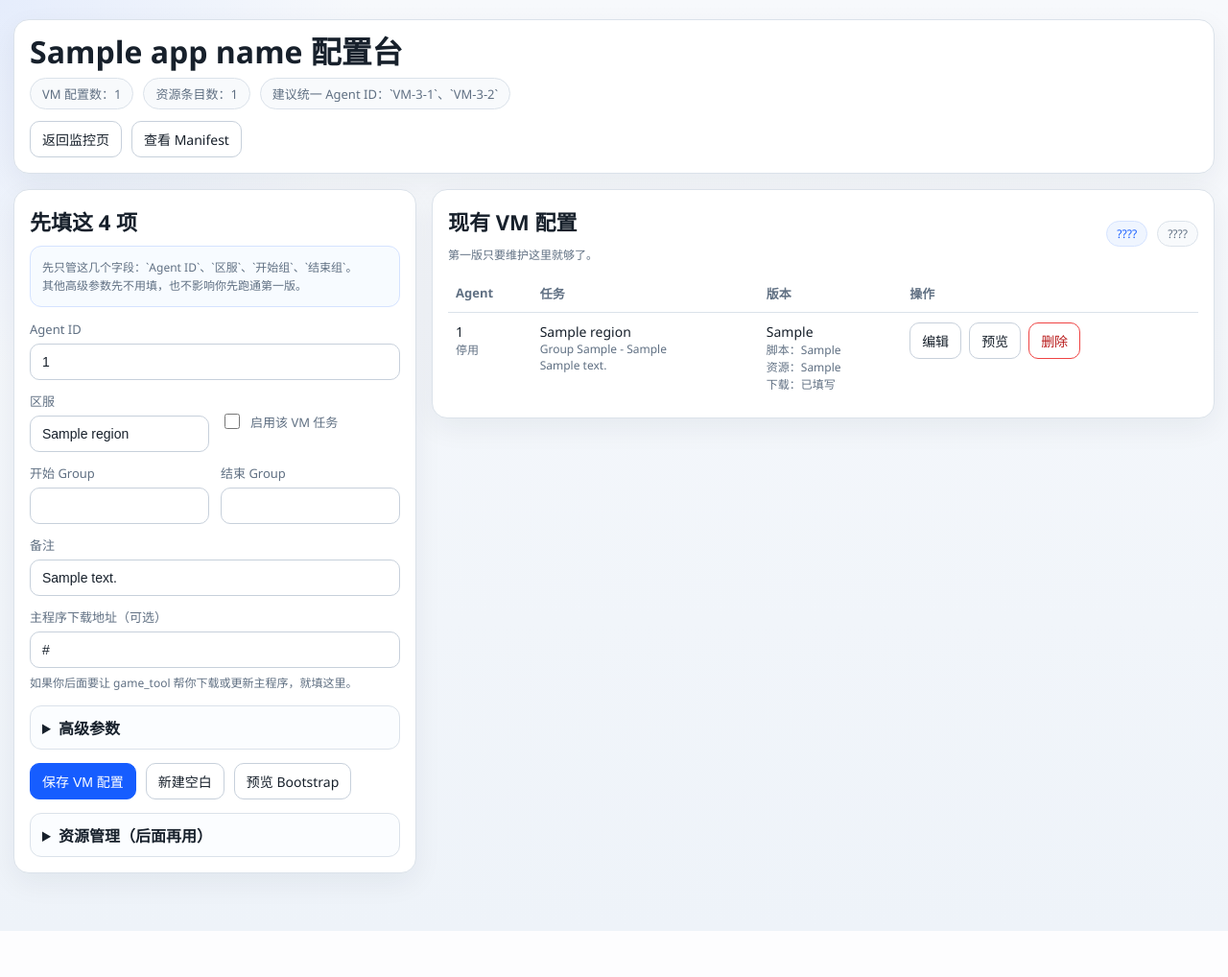
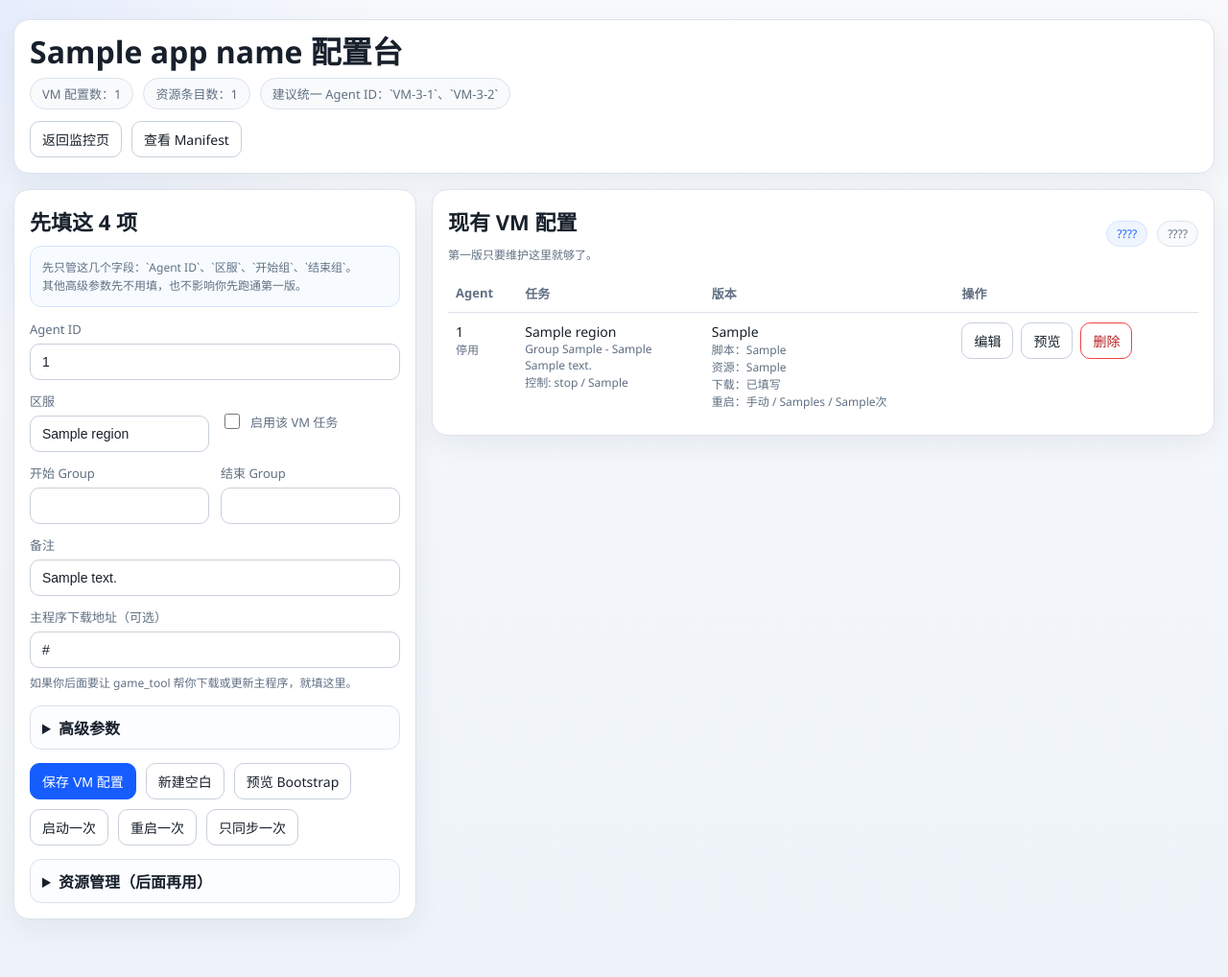
Before and after one commit to ManLei1983/local_report, a FastAPI app: template templates/config_console.html in a window 1280 px wide. Shown: the whole page at 96% size. Before the commit the page ends 970 px from the top, so only its background shows below. Run offline with FastAPI, Linux system fonts and the light colour scheme; the template is opened without the code that fills it: most values are stand-ins (such as "Sample title", 1, 10 or a date in 2020); some libraries are stand-ins or nearby versions.

Commit message:
优化中

```diff
--- a/templates/config_console.html
+++ b/templates/config_console.html
@@ -158,6 +158,7 @@
 
         input[type="text"],
         input[type="number"],
+        select,
         textarea {
             width: 100%;
             border: 1px solid var(--line-strong);
@@ -316,6 +317,8 @@
 
             <form method="post" action="/console/agents/save{{ auth_query_suffix }}">
                 <input type="hidden" name="original_agent_id" value="{{ selected_agent.agent_id }}" />
+                <input type="hidden" name="desired_action" value="{{ selected_agent.desired_action }}" />
+                <input type="hidden" name="action_seq" value="{{ selected_agent.action_seq }}" />
                 <div class="field-grid">
                     <div class="field">
                         <label>Agent ID</label>
@@ -367,6 +370,43 @@
                             <div class="field">
                                 <label>优先级</label>
                                 <input type="number" name="priority" value="{{ selected_agent.priority }}" />
+                            </div>
+                        </div>
+
+                        <div class="field-row">
+                            <div class="field">
+                                <label>期望运行状态</label>
+                                <select name="desired_run_state">
+                                    <option value="run" {% if selected_agent.desired_run_state == "run" %}selected{% endif %}>run</option>
+                                    <option value="stop" {% if selected_agent.desired_run_state == "stop" %}selected{% endif %}>stop</option>
+                                </select>
+                            </div>
+                            <div class="field">
+                                <label>每日启动时间</label>
+                                <input type="text" name="schedule_daily_start" value="{{ selected_agent.schedule_daily_start }}" placeholder="00:00" />
+                                <div class="hint">留空表示不做每日定时启动。</div>
+                            </div>
+                        </div>
+
+                        <div class="field-row">
+                            <div class="field checkbox">
+                                <input type="checkbox" name="auto_restart_on_stale" {% if selected_agent.auto_restart_on_stale %}checked{% endif %} />
+                                <label>上报 stale 时允许自动重启</label>
+                            </div>
+                            <div class="field">
+                                <label>启动宽限秒数</label>
+                                <input type="number" name="startup_grace_seconds" value="{{ selected_agent.startup_grace_seconds }}" />
+                            </div>
+                        </div>
+
+                        <div class="field-row">
+                            <div class="field">
+                                <label>重启冷却秒数</label>
+                                <input type="number" name="restart_cooldown_seconds" value="{{ selected_agent.restart_cooldown_seconds }}" />
+                            </div>
+                            <div class="field">
+                                <label>每日最多重启次数</label>
+                                <input type="number" name="max_restart_per_day" value="{{ selected_agent.max_restart_per_day }}" />
                             </div>
                         </div>
 
@@ -430,6 +470,26 @@
                     {% endif %}
                 </div>
             </form>
+
+            {% if selected_agent.agent_id %}
+            <div class="actions" style="margin-top: 10px;">
+                <form class="inline-form" method="post" action="/console/agents/action{{ auth_query_suffix }}">
+                    <input type="hidden" name="agent_id" value="{{ selected_agent.agent_id }}" />
+                    <input type="hidden" name="action" value="start_once" />
+                    <button class="btn" type="submit">启动一次</button>
+                </form>
+                <form class="inline-form" method="post" action="/console/agents/action{{ auth_query_suffix }}">
+                    <input type="hidden" name="agent_id" value="{{ selected_agent.agent_id }}" />
+                    <input type="hidden" name="action" value="restart_once" />
+                    <button class="btn" type="submit">重启一次</button>
+                </form>
+                <form class="inline-form" method="post" action="/console/agents/action{{ auth_query_suffix }}">
+                    <input type="hidden" name="agent_id" value="{{ selected_agent.agent_id }}" />
+                    <input type="hidden" name="action" value="sync_once" />
+                    <button class="btn" type="submit">只同步一次</button>
+                </form>
+            </div>
+            {% endif %}
 
             <details style="margin-top: 14px;">
                 <summary>资源管理（后面再用）</summary>
@@ -524,12 +584,14 @@
                                 {{ item.region or "-" }}
                                 <div class="small">Group {{ item.group_start }} - {{ item.group_end }}</div>
                                 <div class="small">{{ item.notes or "-" }}</div>
+                                <div class="small">控制: {{ item.desired_run_state }} / {{ item.schedule_daily_start or "未定时" }}</div>
                             </td>
                             <td>
                                 {{ item.profile_version or "-" }}
                                 <div class="small">脚本：{{ item.config_version or "-" }}</div>
                                 <div class="small">资源：{{ item.resource_manifest_version or "-" }}</div>
                                 <div class="small">下载：{% if item.exe_url %}已填写{% else %}未填写{% endif %}</div>
+                                <div class="small">重启：{% if item.auto_restart_on_stale %}自动{% else %}手动{% endif %} / {{ item.restart_cooldown_seconds }}s / {{ item.max_restart_per_day }}次</div>
                             </td>
                             <td>
                                 <div class="row-actions">
```
